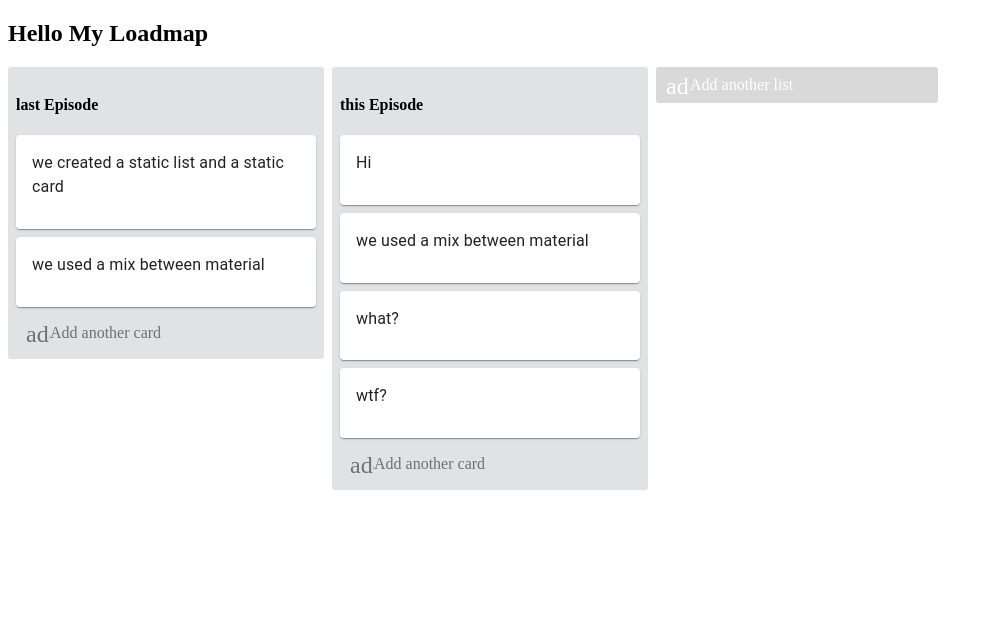
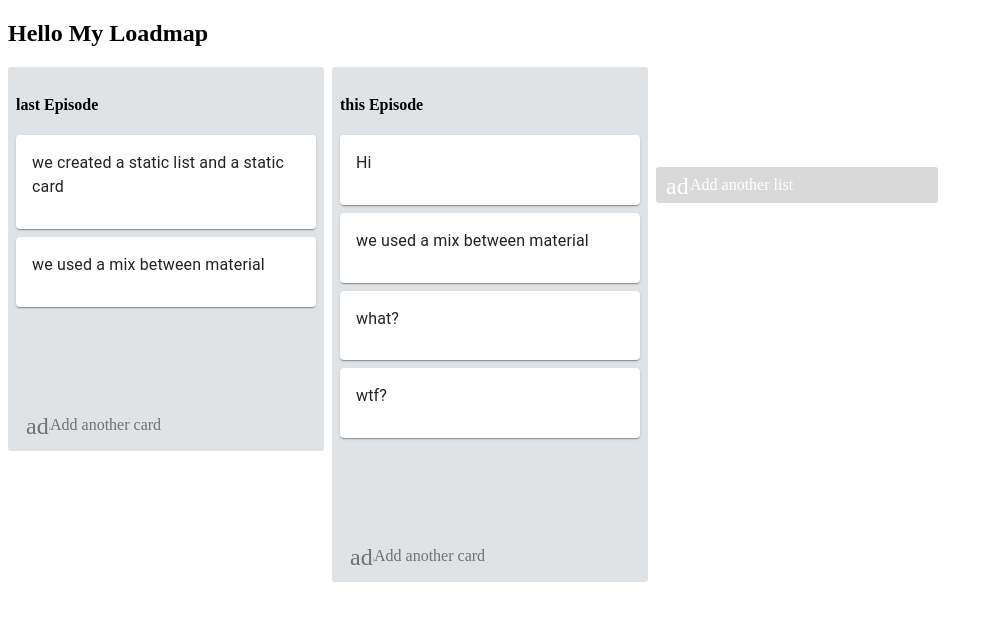
Before and after one commit to Milkey-way/cody_web, a React (Create React App) app: page / in a window 1280 px wide. Shown: the top 620 px of the page, without its empty margins (0-993 px from the left). Built offline with nearby package versions, Linux system fonts and the light colour scheme; the HTML template or start-up script is replaced by a standard one.

Commit message:
분석 및 주석 달기

```diff
--- a/src/components/App.js
+++ b/src/components/App.js
@@ -33,6 +33,7 @@ class App extends Component {
 
   render(){
     const { lists } = this.props;
+    //드래그 구현, 호출시점
     return (
       <DragDropContext onDragEnd={this.onDragEnd}>
       <div className="App">
--- a/src/components/trelloActionButton.js
+++ b/src/components/trelloActionButton.js
@@ -133,14 +133,16 @@ class TrelloActionButton extends React.Component {
 }
 
 const styles = {
-  openFormButtonGroup: {
+  openFormButtonGroup: { //여기에 중간줄 그으면 되겠다
     display: "flex",
     alignItems: "center",
     cursor: "pointer",
     borderRadius: 3,
     height: 36,
     width: 272,
-    paddingLeft: 10
+    paddingLeft: 10,
+    marginTop: 100,
+    backgroundColor: "#fffffff"
   },
   formButtonGroup: {
     marginTop: 8,
```
